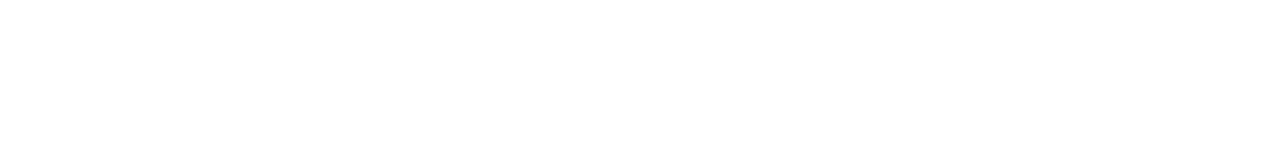
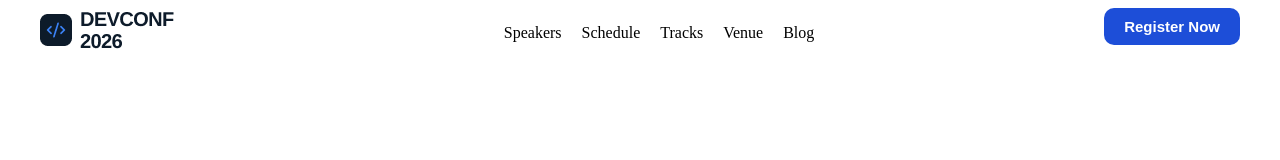
Before and after one commit to Rajib-Miah69/B14-Assignment01-2026, a plain HTML site: page index.html in a window 1280 px wide. Drawn offline with Linux system fonts and the light colour scheme.

Commit message:
Navbar Completed

```diff
--- a/index.html
+++ b/index.html
@@ -7,6 +7,29 @@
     <link rel="stylesheet" href="./style.css">
 </head>
 <body>
+    <!--Nav bar start-->
+    <header class="container">
+        <nav>
+        <div class="nav-img">
+            <img src="./Images/logo.png" alt="This is an image of Logo">
+        </div>
+
+        <div>
+            <ol>
+                <li><a href="index.html">Speakers</a></li>
+                <li><a href="index.html">Schedule</a></li>
+                <li><a href="index.html">Tracks</a></li>
+                <li><a href="index.html">Venue</a></li>
+                <li><a href="index.html">Blog</a></li>
+            </ol>
+        </div>
+
+        <div>
+            <button class="common-btn">Register Now</button>
+        </div>
+    </nav>
+    </header>
+    <!--Nav bar end-->
 
 </body>
 </html>
--- a/style.css
+++ b/style.css
@@ -0,0 +1,38 @@
+.container{
+    max-width: 1200px;
+    margin: auto;
+}
+
+nav{
+    display: flex;
+    justify-content: space-between;
+}
+
+.nav-img img{
+    width: 100%;
+}
+
+ol{
+    display: flex;
+    justify-content: space-between;
+    list-style: none;
+    gap: 20px;
+    text-align: center;
+
+
+}
+ol li a{
+    text-decoration: none;
+    color: black;
+}
+
+.common-btn{
+    background-color: #1D4ED8;
+    padding: 10px 20px;
+    border-radius: 10px;
+    font-weight: bold;
+    font-size: 15px;
+    border: none;
+    color: white;
+    width: 600;
+}
```
